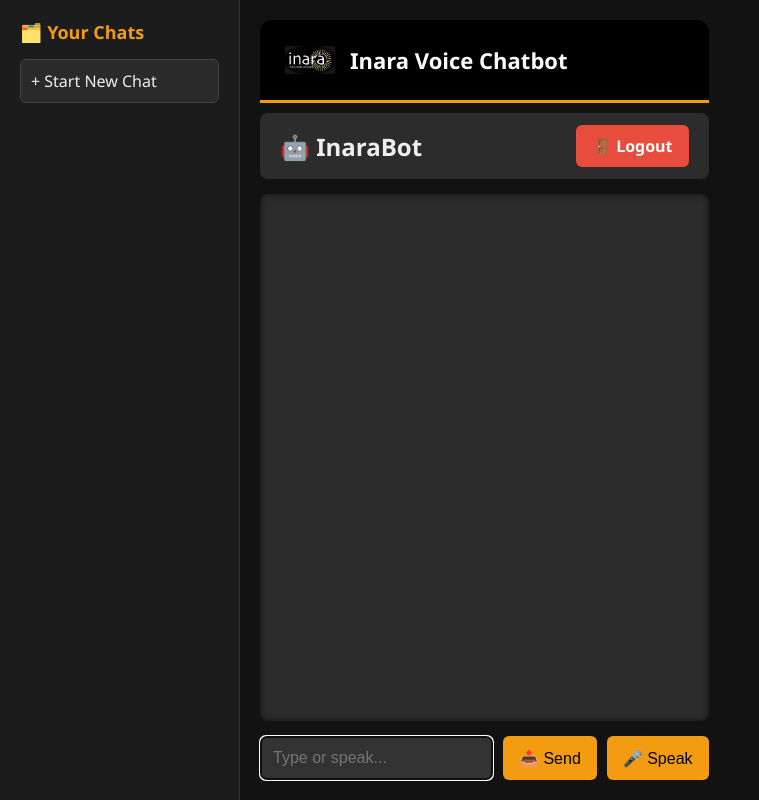
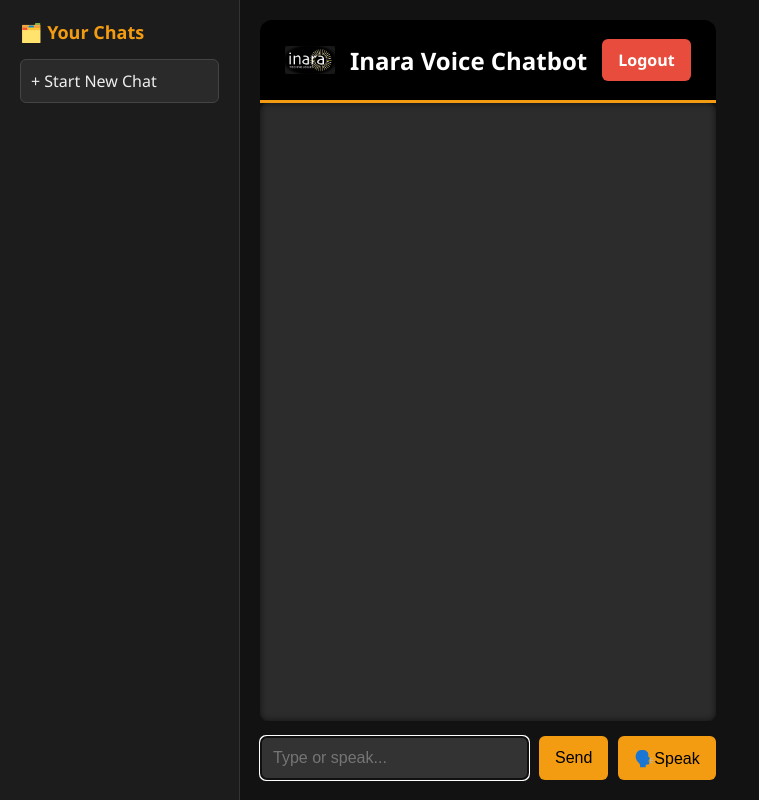
Before and after one commit to AhmedRaza-2/INARACHATBOT, a Flask app: page / in a window 1280 px wide. Shown: the whole page, without its empty margins (0-759 px from the left). Run offline with Flask 3, Linux system fonts and the light colour scheme; the visitor is signed in with stand-in values (Sample User, id 1); data that the repository does not hold is empty.

Commit message:
deploy test

```diff
--- a/requirements.txt
+++ b/requirements.txt
@@ -5,3 +5,5 @@ google-generativeai
 sentence-transformers
 faiss-cpu
 numpy
+gunicorn
+pymongo[srv]
--- a/static/style.css
+++ b/static/style.css
@@ -73,6 +73,9 @@ html, body {
 .branding-header h1 {
   font-size: 22px;
   font-weight: 600;
+  display: flex;
+  justify-content: space-between;
+  align-items: center;
 }
 
 /* Header Bar */
@@ -86,6 +89,14 @@ html, body {
   margin-top: 10px;
   margin-bottom: 15px;
 }
+.header {
+  display: flex;
+  justify-content: space-between;
+  align-items: center;
+  padding: 10px 20px;
+  background-color: #f6f6f6;
+  border-bottom: 1px solid #ddd;
+}
 
 .logout-btn {
   background-color: #e74c3c;
@@ -95,10 +106,22 @@ html, body {
   text-decoration: none;
   font-weight: 600;
   transition: background 0.3s ease;
+  align-items: end;
+  justify-content: right;
 }
 
 .logout-btn:hover {
   background-color: #c0392b;
+}
+
+.logout-btn {
+  background-color: #e74c3c;
+  color: white;
+  padding: 10px 16px;
+  border-radius: 6px;
+  text-decoration: none;
+  font-weight: 600;
+  transition: background 0.3s ease;
 }
 
 /* Chat Box */
--- a/templates/index.html
+++ b/templates/index.html
@@ -12,15 +12,13 @@
   </div>
 
   <div class="main-content">
-    <div class="branding-header">
+
+      <div class="branding-header">
       <img src="/static/inara.png" alt="Inara Logo" class="logo">
-      <h1>Inara Voice Chatbot</h1>
+      <h2 style="position: relative;">Inara Voice Chatbot</h2>
+      <a href="/logout" class="logout-btn">Logout</a>
     </div>
 
-    <div class="header">
-      <h2>🤖 InaraBot</h2>
-      <a href="/logout" class="logout-btn">🚪 Logout</a>
-    </div>
 
     <div id="chat-box"></div>
 
@@ -29,8 +27,8 @@
 
     <div class="input-group">
       <input id="user-input" type="text" placeholder="Type or speak..." autofocus>
-      <button onclick="sendMessage()">📤 Send</button>
-      <button onclick="startVoiceInput()">🎤 Speak</button>
+      <button onclick="sendMessage()">Send</button>
+      <button onclick="startVoiceInput()">🗣️Speak</button>
     </div>
   </div>
 
```
Also changed, not shown: 1 other file.
